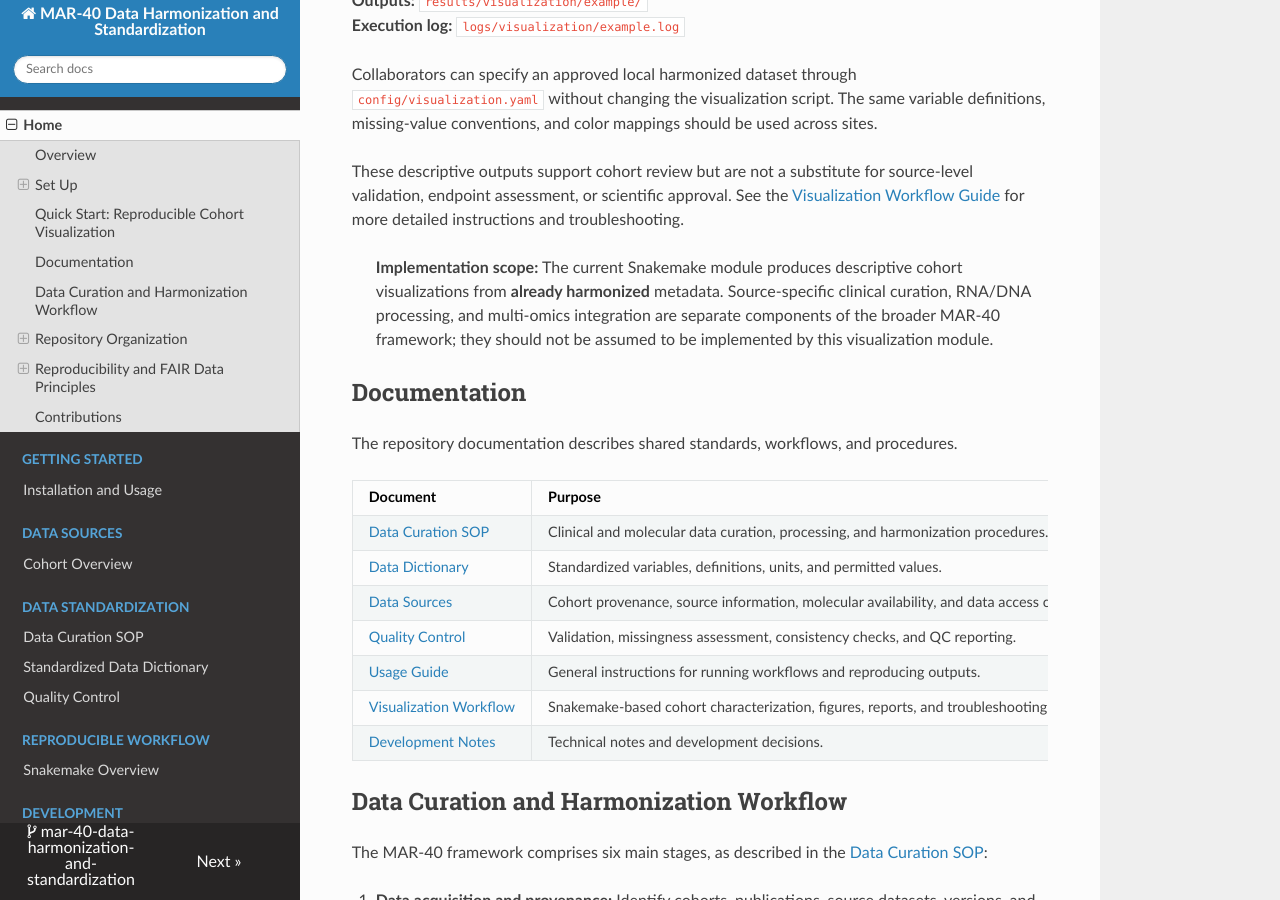
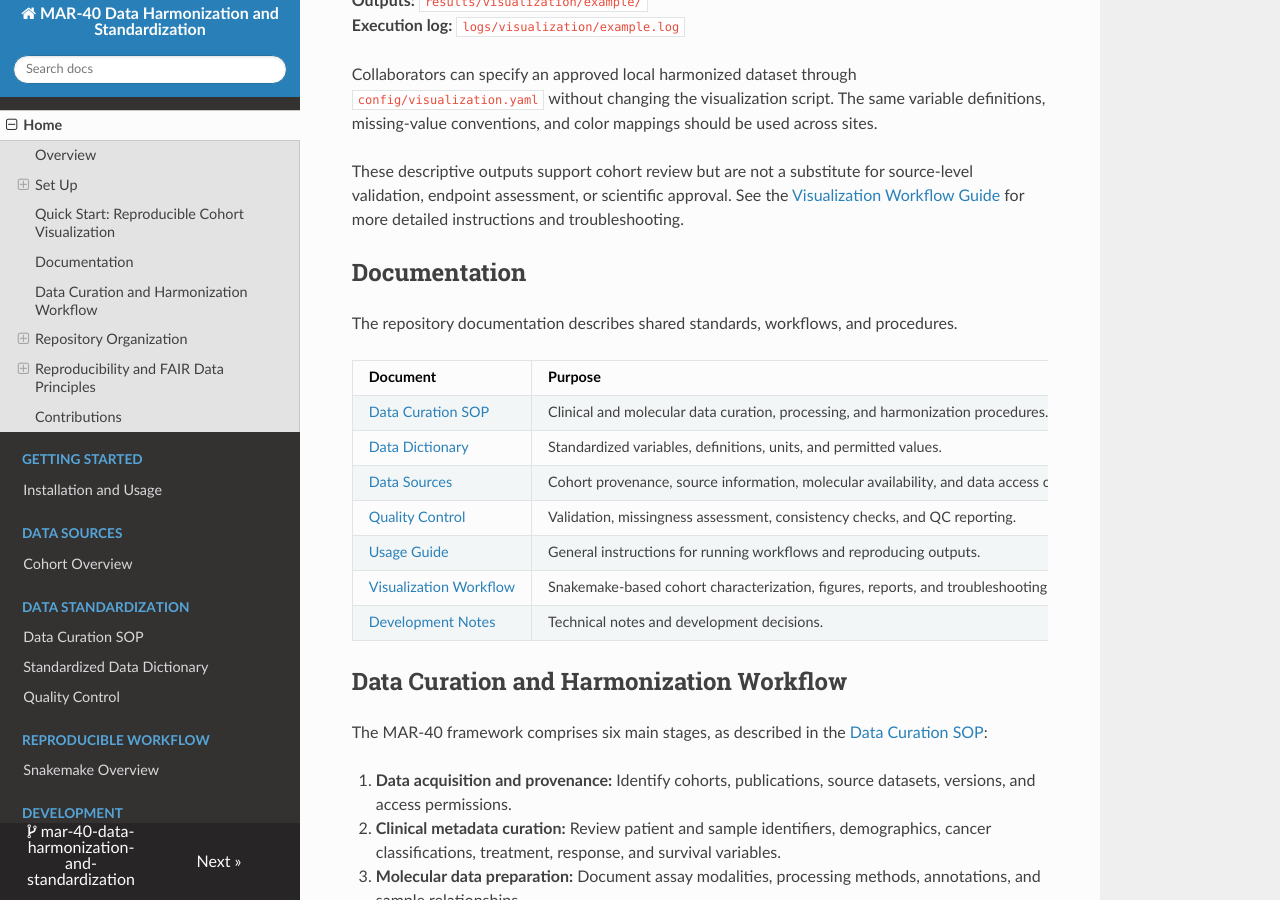
Before and after one commit to bhklab/mar40-data-harmonization, an MkDocs documentation site: the page built from docs/README.md, in a window 1280 px wide and 900 px high, scrolled down 2456 px. Built offline with MkDocs 1.6.1, drawn with Linux system fonts in a browser that asks for light colours; nearby versions of some CDN libraries.

Commit message:
update readme and remove implementation part

```diff
--- a/docs/README.md
+++ b/docs/README.md
@@ -101,8 +101,6 @@ Collaborators can specify an approved local harmonized dataset through `config/v
 
 These descriptive outputs support cohort review but are not a substitute for source-level validation, endpoint assessment, or scientific approval. See the [Visualization Workflow Guide](docs/visualization_workflow.md) for more detailed instructions and troubleshooting.
 
-> **Implementation scope:** The current Snakemake module produces descriptive cohort visualizations from **already harmonized** metadata. Source-specific clinical curation, RNA/DNA processing, and multi-omics integration are separate components of the broader MAR-40 framework; they should not be assumed to be implemented by this visualization module.
-
 ## Documentation
 
 The repository documentation describes shared standards, workflows, and procedures.
```
